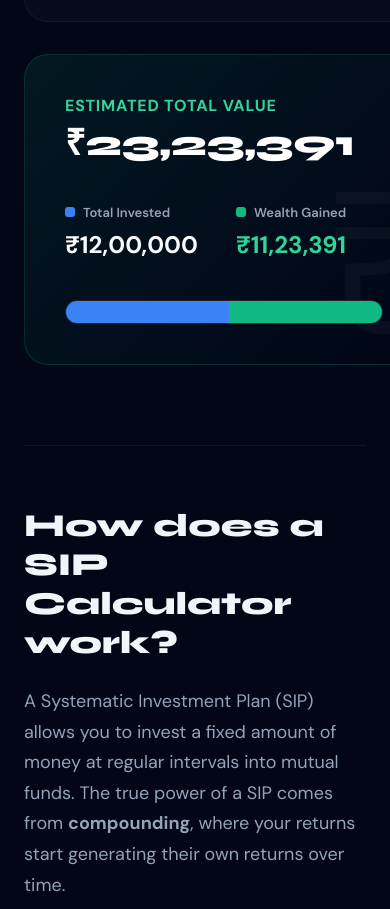
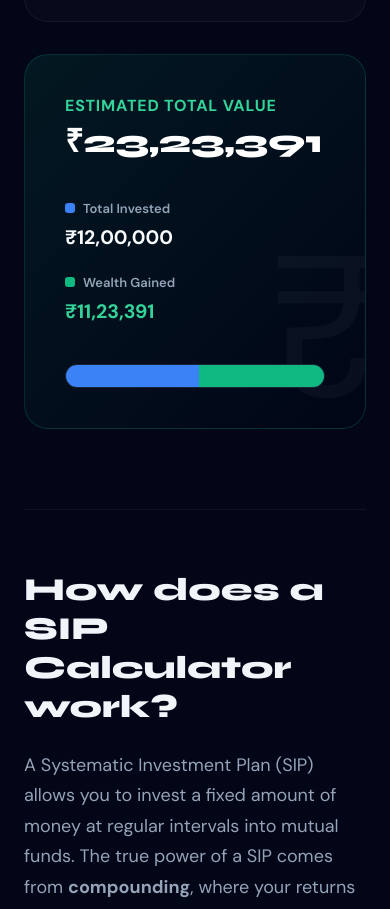
Before and after one commit to daxpatel109/karotools, a React (Vite) app: page /sip-calculator in a window 390 px wide. Shown: the part 869-1778 px from the top of the page. Built offline with nearby package versions, Linux system fonts and the light colour scheme.

Commit message:
fix(ui): resolve horizontal overflow layout bugs across all calculators for mobile

```diff
--- a/src/AdvanceTaxCalculator.jsx
+++ b/src/AdvanceTaxCalculator.jsx
@@ -118,9 +118,9 @@ export default function AdvanceTaxCalculator() {
           </div>
 
           <div style={{ background: "#0f172a", borderRadius: "16px", padding: "24px", border: "1px solid rgba(255,255,255,0.05)" }}>
-            <div style={{ display: "flex", justifyContent: "space-between", alignItems: "center", marginBottom: "20px", borderBottom: "1px solid rgba(255,255,255,0.05)", paddingBottom: "16px" }}>
+            <div style={{ display: "flex", flexWrap: "wrap", gap: "12px", justifyContent: "space-between", alignItems: "center", marginBottom: "20px", borderBottom: "1px solid rgba(255,255,255,0.05)", paddingBottom: "16px" }}>
               <span style={{ fontSize: "14px", color: "#94a3b8", fontWeight: "600" }}>Net Tax Liability</span>
-              <span style={{ fontSize: "20px", fontWeight: "800", color: "#f8fafc" }}>₹{fmt(netLiability)}</span>
+              <span style={{ fontSize: "clamp(20px, 6vw, 24px)", fontWeight: "800", color: "#f8fafc", wordBreak: "break-all" }}>₹{fmt(netLiability)}</span>
             </div>
 
             {!requiresAdvanceTax && netLiability > 0 && (
@@ -139,12 +139,12 @@ export default function AdvanceTaxCalculator() {
                 <p style={{ fontSize: "13px", fontWeight: "700", color: "#f59e0b", textTransform: "uppercase", letterSpacing: "0.05em", marginBottom: "16px" }}>Payment Schedule</p>
                 <div style={{ display: "grid", gap: "12px" }}>
                   {installments.map((inst, i) => (
-                    <div key={i} style={{ display: "flex", justifyContent: "space-between", alignItems: "center", background: "rgba(255,255,255,0.02)", padding: "16px", borderRadius: "12px", border: "1px solid rgba(255,255,255,0.03)" }}>
+                    <div key={i} style={{ display: "flex", flexWrap: "wrap", gap: "12px", justifyContent: "space-between", alignItems: "center", background: "rgba(255,255,255,0.02)", padding: "16px", borderRadius: "12px", border: "1px solid rgba(255,255,255,0.03)" }}>
                       <div>
                         <div style={{ fontSize: "15px", fontWeight: "700", color: "#e2e8f0" }}>{inst.date}</div>
                         <div style={{ fontSize: "12px", color: "#64748b", marginTop: "4px" }}>{inst.desc} ({inst.percentage})</div>
                       </div>
-                      <div style={{ fontSize: "18px", fontWeight: "800", fontFamily: "'Syne',sans-serif", color: "#f59e0b" }}>
+                      <div style={{ fontSize: "clamp(18px, 5vw, 20px)", fontWeight: "800", fontFamily: "'Syne',sans-serif", color: "#f59e0b", wordBreak: "break-all" }}>
                         ₹{fmt(inst.amount)}
                       </div>
                     </div>
--- a/src/InvoiceGenerator.jsx
+++ b/src/InvoiceGenerator.jsx
@@ -629,8 +629,6 @@ export default function InvoiceGenerator() {
           </div>
         </div>
 
-      </div>
-
       {/* Universal Legal Disclaimer (Moved out of app canvas) */}
       <div style={{ padding: "40px 20px", background: "#020617", borderTop: "1px solid rgba(255,255,255,0.05)", textAlign: "center" }}>
         <p style={{ color: "#64748b", fontSize: "12px", lineHeight: "1.6", margin: "0 auto", maxWidth: "800px", fontFamily: "'DM Sans',sans-serif" }}>
--- a/src/NormalTaxCalculator.jsx
+++ b/src/NormalTaxCalculator.jsx
@@ -264,7 +264,7 @@ export default function NormalTaxCalculator() {
             </div>
           )}
 
-          <div style={{ display: "grid", gridTemplateColumns: "repeat(auto-fit, minmax(300px, 1fr))", gap: "32px", alignItems: "start" }}>
+          <div style={{ display: "grid", gridTemplateColumns: "repeat(auto-fit, minmax(min(100%, 300px), 1fr))", gap: "32px", alignItems: "start" }}>
 
             {/* Input Form */}
             <div style={{ background: "rgba(255,255,255,0.02)", border: "1px solid rgba(255,255,255,0.05)", borderRadius: "24px", padding: "32px" }}>
@@ -362,7 +362,7 @@ export default function NormalTaxCalculator() {
               <div style={{ paddingTop: "24px", borderTop: "1px dashed rgba(255,255,255,0.1)", marginBottom: "32px" }}>
                 <div style={{ display: "flex", justifyContent: "space-between", alignItems: "flex-end", marginBottom: "8px" }}>
                   <span style={{ color: "#f8fafc", fontSize: "18px", fontWeight: "600" }}>Total Tax Payable</span>
-                  <span style={{ fontSize: "36px", fontWeight: "800", fontFamily: "'Syne',sans-serif", color: "#f43f5e", lineHeight: 1 }}>
+                  <span style={{ fontSize: "clamp(24px, 8vw, 36px)", fontWeight: "800", fontFamily: "'Syne',sans-serif", color: "#f43f5e", lineHeight: 1, wordBreak: "break-all" }}>
                     {formatCurrency(results.totalTax)}
                   </span>
                 </div>
--- a/src/SIPCalculator.jsx
+++ b/src/SIPCalculator.jsx
@@ -110,7 +110,7 @@ export default function SIPCalculator() {
           </p>
         </div>
 
-        <div style={{ display: "grid", gridTemplateColumns: "repeat(auto-fit, minmax(400px, 1fr))", gap: "32px" }}>
+        <div style={{ display: "grid", gridTemplateColumns: "repeat(auto-fit, minmax(min(100%, 350px), 1fr))", gap: "32px" }}>
 
           {/* Controls Panel */}
           <div style={{ background: "rgba(255,255,255,0.02)", border: "1px solid rgba(255,255,255,0.05)", borderRadius: "24px", padding: "32px" }}>
@@ -185,17 +185,17 @@ export default function SIPCalculator() {
 
             <div style={{ position: "relative", zIndex: 2 }}>
               <h3 style={{ fontSize: "16px", color: "#34d399", fontWeight: "700", marginBottom: "8px", letterSpacing: "0.05em" }}>ESTIMATED TOTAL VALUE</h3>
-              <div style={{ fontSize: "clamp(36px, 5vw, 48px)", fontWeight: "800", fontFamily: "'Syne',sans-serif", color: "#fff", marginBottom: "40px", lineHeight: 1.1, wordWrap: "break-word" }}>
+              <div style={{ fontSize: "clamp(32px, 8vw, 48px)", fontWeight: "800", fontFamily: "'Syne',sans-serif", color: "#fff", marginBottom: "40px", lineHeight: 1.1, wordBreak: "break-all" }}>
                 {formatINR(results.totalValue)}
               </div>
 
-              <div style={{ display: "grid", gridTemplateColumns: "1fr 1fr", gap: "24px", marginBottom: "40px" }}>
+              <div style={{ display: "grid", gridTemplateColumns: "repeat(auto-fit, minmax(130px, 1fr))", gap: "24px", marginBottom: "40px" }}>
                 <div>
                   <div style={{ fontSize: "13px", color: "#94a3b8", fontWeight: "600", marginBottom: "8px", display: "flex", alignItems: "center", gap: "8px" }}>
                     <div style={{ width: "10px", height: "10px", borderRadius: "3px", background: "#3b82f6" }}></div>
                     Total Invested
                   </div>
-                  <div style={{ fontSize: "24px", fontWeight: "700", color: "#f8fafc" }}>
+                  <div style={{ fontSize: "clamp(18px, 5vw, 24px)", fontWeight: "700", color: "#f8fafc", wordBreak: "break-all" }}>
                     {formatINR(results.totalInvested)}
                   </div>
                 </div>
@@ -204,7 +204,7 @@ export default function SIPCalculator() {
                     <div style={{ width: "10px", height: "10px", borderRadius: "3px", background: "#10b981" }}></div>
                     Wealth Gained
                   </div>
-                  <div style={{ fontSize: "24px", fontWeight: "700", color: "#34d399" }}>
+                  <div style={{ fontSize: "clamp(18px, 5vw, 24px)", fontWeight: "700", color: "#34d399", wordBreak: "break-all" }}>
                     {formatINR(results.estReturns)}
                   </div>
                 </div>
--- a/src/SalaryVsFreelanceCalculator.jsx
+++ b/src/SalaryVsFreelanceCalculator.jsx
@@ -136,17 +136,17 @@ export default function SalaryVsFreelanceCalculator() {
 
               <div style={{ marginBottom: "32px" }}>
                 <div style={{ fontSize: "13px", color: "#94a3b8", marginBottom: "4px" }}>Target Hourly Rate</div>
-                <div style={{ fontSize: "clamp(40px, 6vw, 48px)", fontWeight: "800", fontFamily: "'Syne',sans-serif", color: "#fff", lineHeight: "1" }}>₹{fmt(hourlyRate)}<span style={{ fontSize: "16px", color: "#64748b", fontWeight: "600" }}>/hr</span></div>
+                <div style={{ fontSize: "clamp(36px, 8vw, 48px)", fontWeight: "800", fontFamily: "'Syne',sans-serif", color: "#fff", lineHeight: "1", wordBreak: "break-all" }}>₹{fmt(hourlyRate)}<span style={{ fontSize: "16px", color: "#64748b", fontWeight: "600" }}>/hr</span></div>
               </div>
 
-              <div style={{ display: "grid", gridTemplateColumns: "1fr 1fr", gap: "16px", marginBottom: "32px" }}>
+              <div style={{ display: "grid", gridTemplateColumns: "repeat(auto-fit, minmax(130px, 1fr))", gap: "16px", marginBottom: "32px" }}>
                 <div style={{ background: "rgba(0,0,0,0.3)", padding: "16px", borderRadius: "16px" }}>
                   <div style={{ fontSize: "12px", color: "#94a3b8", marginBottom: "4px" }}>Daily Rate</div>
-                  <div style={{ fontSize: "20px", fontWeight: "800", color: "#f8fafc", fontFamily: "'Syne',sans-serif" }}>₹{fmt(dailyRate)}</div>
+                  <div style={{ fontSize: "clamp(18px, 5vw, 20px)", fontWeight: "800", color: "#f8fafc", fontFamily: "'Syne',sans-serif", wordBreak: "break-all" }}>₹{fmt(dailyRate)}</div>
                 </div>
                 <div style={{ background: "rgba(0,0,0,0.3)", padding: "16px", borderRadius: "16px" }}>
                   <div style={{ fontSize: "12px", color: "#94a3b8", marginBottom: "4px" }}>Monthly Target</div>
-                  <div style={{ fontSize: "20px", fontWeight: "800", color: "#f8fafc", fontFamily: "'Syne',sans-serif" }}>₹{fmt(targetMonthlyRevenue)}</div>
+                  <div style={{ fontSize: "clamp(18px, 5vw, 20px)", fontWeight: "800", color: "#f8fafc", fontFamily: "'Syne',sans-serif", wordBreak: "break-all" }}>₹{fmt(targetMonthlyRevenue)}</div>
                 </div>
               </div>
 
```
